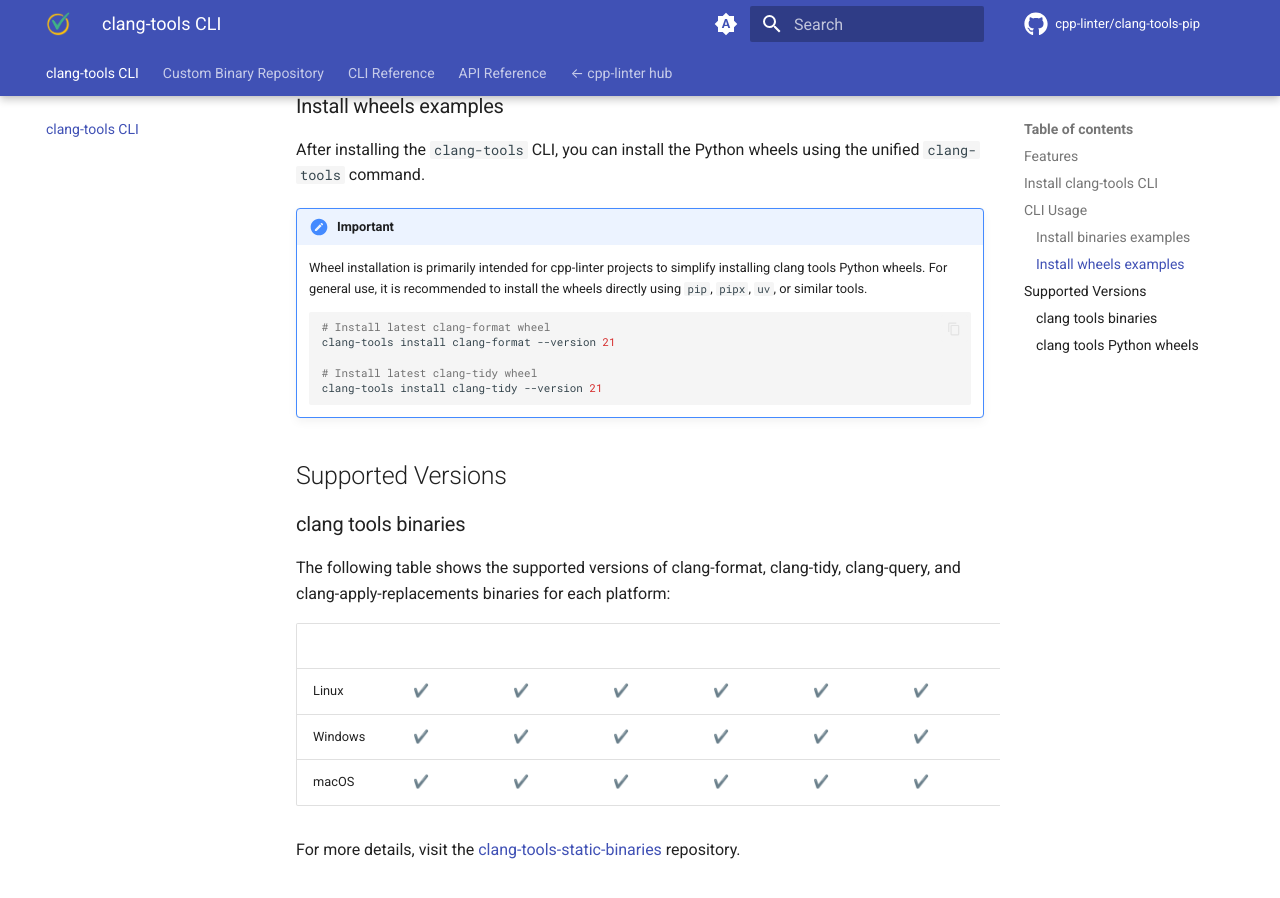
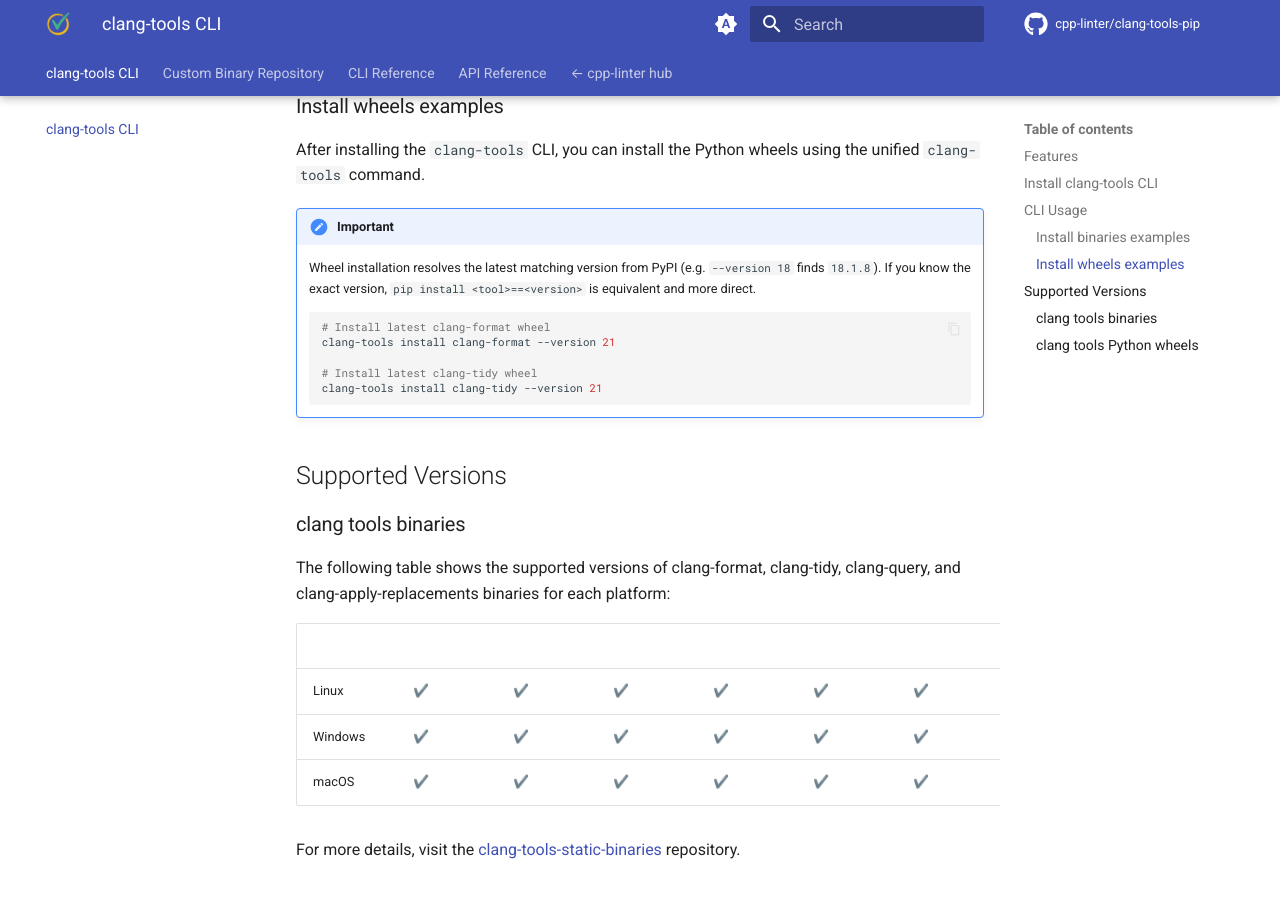
Before and after one commit to cpp-linter/clang-tools-pip, an MkDocs documentation site: the page built from docs/index.md, in a window 1280 px wide and 900 px high, scrolled down 2494 px. Built offline with MkDocs 1.6.1 and Material for MkDocs 9.7.7, drawn with Linux system fonts in a browser that asks for light colours; comment, search, counter and statistics services are not loaded.

Commit message:
docs: correct inaccurate 'primarily for cpp-linter' wheel note

````diff
--- a/docs/index.md
+++ b/docs/index.md
@@ -106,10 +106,9 @@
 Python wheels using the unified `clang-tools` command.
 
 !!! important
-    Wheel installation is primarily intended for
-    cpp-linter projects to simplify installing clang tools Python wheels.
-    For general use, it is recommended to install the wheels directly
-    using `pip`, `pipx`, `uv`, or similar tools.
+    Wheel installation resolves the latest matching version from PyPI
+    (e.g. `--version 18` finds `18.1.8`). If you know the exact version,
+    `pip install <tool>==<version>` is equivalent and more direct.
 
     ```bash
     # Install latest clang-format wheel
````
Also changed, not shown: README.md (+4 -4 lines).
